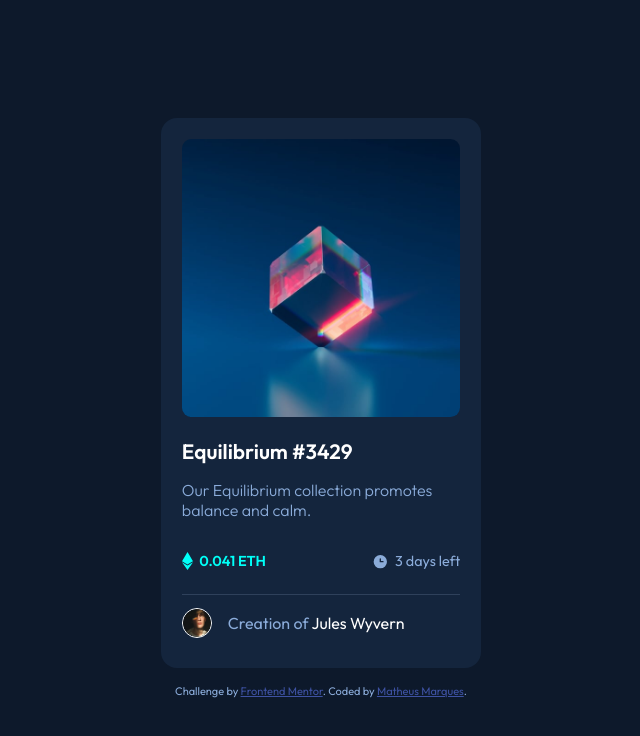
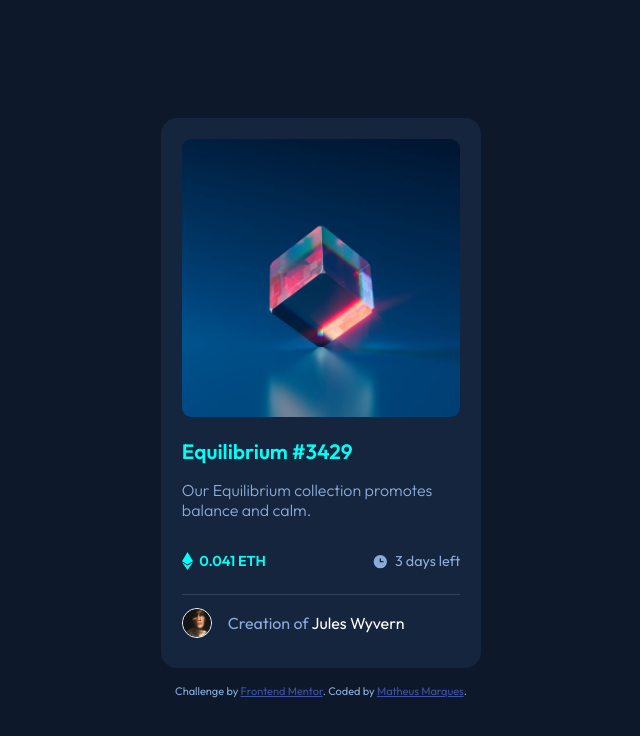
Before and after one commit to MathMPS/nft-preview-card-component-main, a plain HTML site: page index.html in a window 1280 px wide. In both pictures the pointer is over the element "Equilibrium #3429". Shown: the whole page, without its empty margins (319-959 px from the left). Drawn offline with Linux system fonts and the light colour scheme.

Commit message:
Update style.css

```diff
--- a/style.css
+++ b/style.css
@@ -83,7 +83,7 @@
     margin-bottom: 1rem;
 }
 
-h2:hover{
+h1:hover{
     color: var(--Cyan);
 }
 
```
